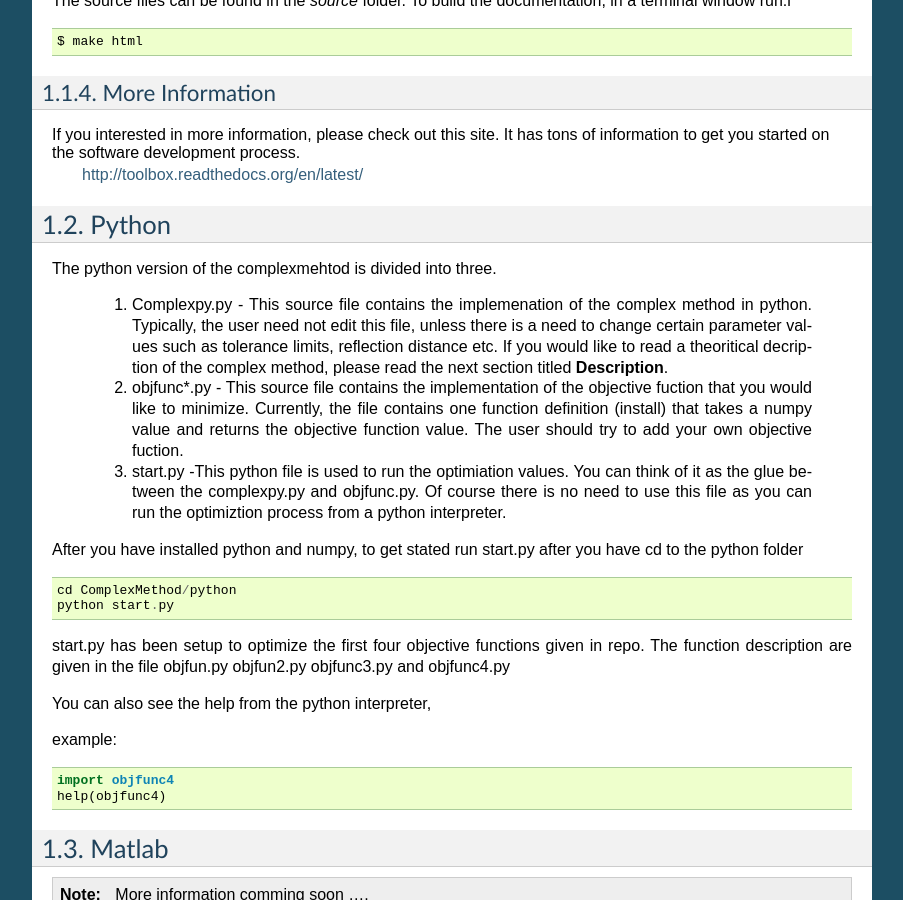
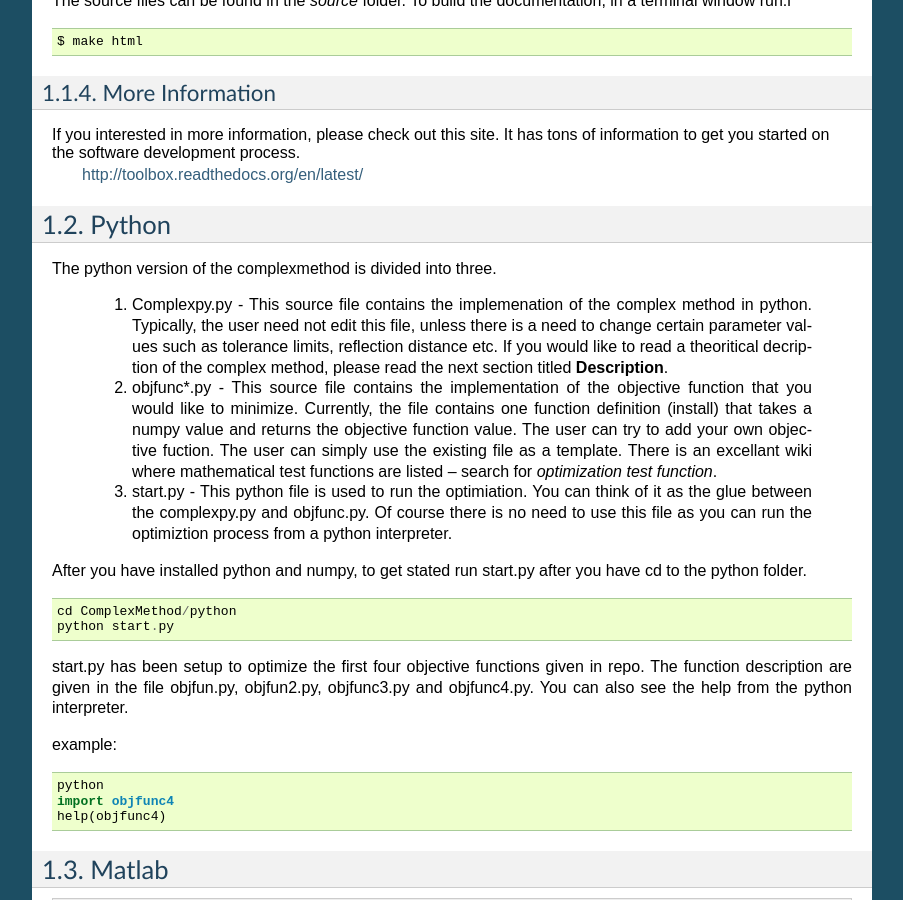
Before and after one commit to Robbie025/ComplexMethod, a Sphinx documentation site: the page built from docs/source/Work.rst, in a window 1280 px wide and 900 px high, scrolled down 992 px. Shown: the whole window, without its empty margins (198-1101 px from the left). Built offline with Sphinx 7.4.7, drawn with Linux system fonts in a browser that asks for light colours; formulas are drawn with MathJax 3.

Commit message:
some documentation change. the rest experimental

```diff
--- a/docs/source/Work.rst
+++ b/docs/source/Work.rst
@@ -71,27 +71,27 @@ If you interested in more information, please check out this site. It has tons o
 Python
 ******
 
-The python version of the complexmehtod is divided into three.
+The python version of the complexmethod is divided into three.
 
 	1. Complexpy.py - This source file contains the implemenation of the complex method in python. Typically, the user need not edit this file, unless there is a need to change certain parameter values such as tolerance limits, reflection distance etc. If you would like to read a theoritical decription of the complex method, please read the next section titled **Description**.
-	2. objfunc*.py - This source file contains the implementation of the objective fuction that you would like to minimize. Currently, the file contains one function definition (install) that takes a numpy value and returns the objective function value.  The user should try to add your own objective fuction.
-	3. start.py -This python file is used to run the optimiation values. You can think of it as the glue between the complexpy.py and objfunc.py. Of course there is no need to use this file as you can run the optimiztion process from a python interpreter.
+	2. objfunc*.py - This source file contains the implementation of the objective function that you would like to minimize. Currently, the file contains one function definition (install) that takes a numpy value and returns the objective function value.  The user can try to add your own objective fuction. The user can simply use the existing file as a template. There is an excellant wiki where mathematical test functions are listed -- search for *optimization test function*.
+	3. start.py - This python file is used to run the optimiation. You can think of it as the glue between the complexpy.py and objfunc.py. Of course there is no need to use this file as you can run the optimiztion process from a python interpreter.
 
-After you have installed python and numpy, to get stated run start.py after you have cd to the python folder
+After you have installed python and numpy, to get stated run start.py after you have cd to the python folder.
 
 ::
 
 	cd ComplexMethod/python
 	python start.py
 
-start.py has been  setup to optimize the first four objective functions given in repo. The function description are given in the file objfun.py objfun2.py  objfunc3.py and objfunc4.py
-
-You can also see the help from the python interpreter,
+start.py has been  setup to optimize the first four objective functions given in repo. The function description are given in the file objfun.py, objfun2.py, objfunc3.py and objfunc4.py.
+You can also see the help from the python interpreter.
 
 example:
 
 ::
 
+	python
 	import objfunc4
 	help(objfunc4)
 
```
